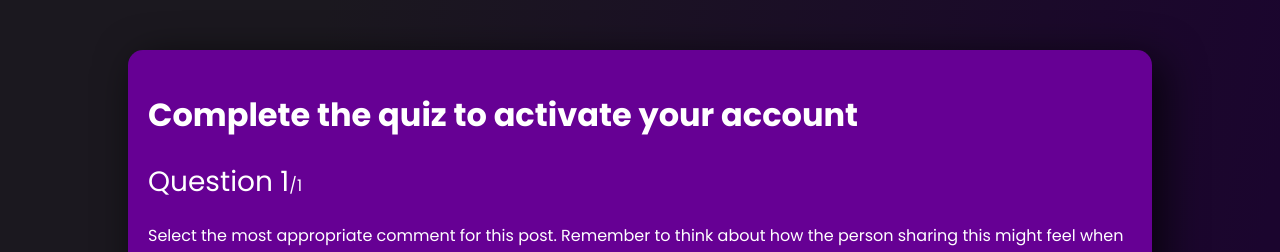
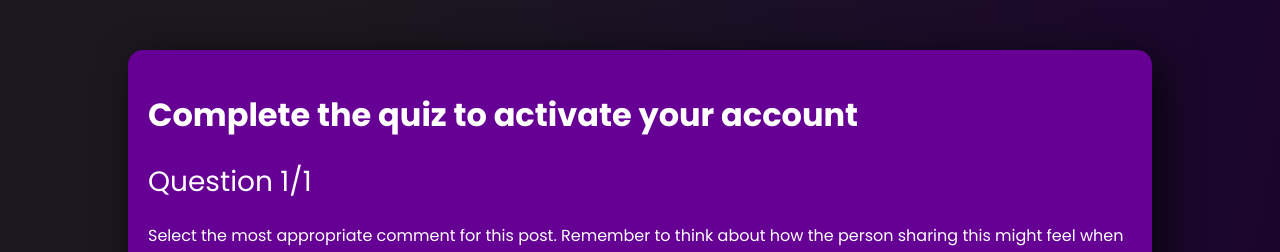
Before and after one commit to kel-si/LiftOff, a React (Create React App) app in the folder client/: page /quiz in a window 1280 px wide. Shown: the top 252 px of the page. Built offline with nearby package versions, Linux system fonts and the light colour scheme; no server answers.

Commit message:
1/1 same font size

```diff
--- a/client/src/styles/CreatePost.scss
+++ b/client/src/styles/CreatePost.scss
@@ -1,7 +1,6 @@
 .form-container {
   margin: 0 auto;
   width: 50%;
-
 }
 
 .primary--btn {
--- a/client/src/styles/Quiz.scss
+++ b/client/src/styles/Quiz.scss
@@ -6,7 +6,6 @@
   align-items: center;
   min-height: 100vh;
 }
-
 
 .quiz {
   background-color: $purple-accent;
@@ -65,7 +64,7 @@
   margin-bottom: 20px;
 }
 
-.question-count span {
+.question-count {
   font-size: 28px;
 }
 
```
Lines whose indentation alone changed are shown as unchanged.
